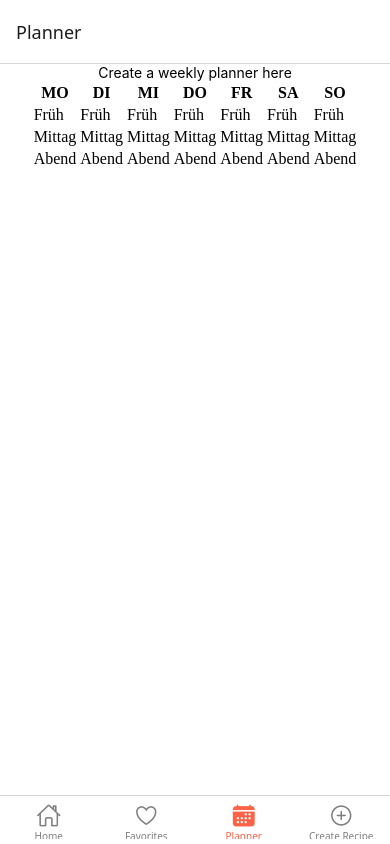
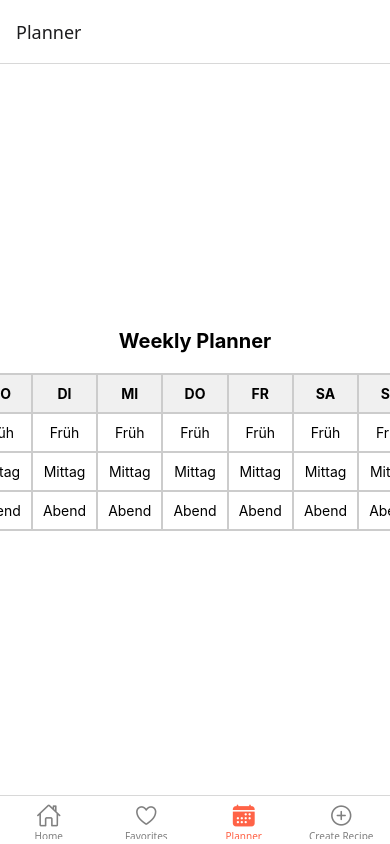
Before and after one commit to Throm333/Cook-Master, a React Native app: screen /Planner in a window 390 px wide. Built offline with nearby package versions, Linux system fonts and the light colour scheme.

Commit message:
Tabelle Wekkly

```diff
--- a/src/screens/Weekplanerscreen.js
+++ b/src/screens/Weekplanerscreen.js
@@ -1,60 +1,36 @@
-import { StyleSheet, Text, View } from "react-native";
+import React from "react";
+import { StyleSheet, Text, View, FlatList } from "react-native";
 
 const Weekplanerscreen = () => {
+  const days = ["MO", "DI", "MI", "DO", "FR", "SA", "SO"];
+  const times = ["Früh", "Mittag", "Abend"];
+
   return (
     <View style={styles.container}>
-      <Text>Create a weekly planner here</Text>
-      <body>
-      <table>
-        <thead>
-          <tr>
-            <th>MO</th>
-            <th>DI</th>
-            <th>MI</th>
-            <th>DO</th>
-            <th>FR</th>
-            <th>SA</th>
-            <th>SO</th>
-          </tr>
-        </thead>
-        <tbody>
+      <Text style={styles.headerText}>Weekly Planner</Text>
 
-          <tr>
-            <td>Früh</td>
-            <td>Früh</td>
-            <td>Früh</td>
-            <td>Früh</td>
-            <td>Früh</td>
-            <td>Früh</td>
-            <td>Früh</td>
-          </tr>
-          <tr>
-            <td>Mittag</td>
-            <td>Mittag</td>
-            <td>Mittag</td>
-            <td>Mittag</td>
-            <td>Mittag</td>
-            <td>Mittag</td>
-            <td>Mittag</td>
-          </tr>
-          <tr>
-            <td>Abend</td>
-            <td>Abend</td>
-            <td>Abend</td>
-            <td>Abend</td>
-            <td>Abend</td>
-            <td>Abend</td>
-            <td>Abend</td>
-          </tr>
-        </tbody>
-      </table>
-    </body>
+      <View style={styles.table}>
+        <View style={styles.row}>
+          {days.map((day) => (
+            <Text style={[styles.cell, styles.headerCell]} key={day}>
+              {day}
+            </Text>
+          ))}
+        </View>
+
+        {times.map((time) => (
+          <View style={styles.row} key={time}>
+            {days.map((day) => (
+              <Text style={styles.cell} key={`${day}-${time}`}>
+                {time}
+              </Text>
+            ))}
+          </View>
+        ))}
+      </View>
     </View>
   );
 };
-
-
-
 
 const styles = StyleSheet.create({
   container: {
@@ -62,6 +38,32 @@ const styles = StyleSheet.create({
     backgroundColor: "#fff",
     alignItems: "center",
     justifyContent: "center",
+    padding: 20,
+  },
+  headerText: {
+    fontSize: 20,
+    fontWeight: "bold",
+    marginBottom: 20,
+  },
+  table: {
+    borderWidth: 1,
+    borderColor: "#ccc",
+    borderRadius: 5,
+    overflow: "hidden",
+  },
+  row: {
+    flexDirection: "row",
+  },
+  cell: {
+    flex: 1,
+    padding: 10,
+    textAlign: "center",
+    borderWidth: 1,
+    borderColor: "#ccc",
+  },
+  headerCell: {
+    backgroundColor: "#f0f0f0",
+    fontWeight: "bold",
   },
 });
 
```
